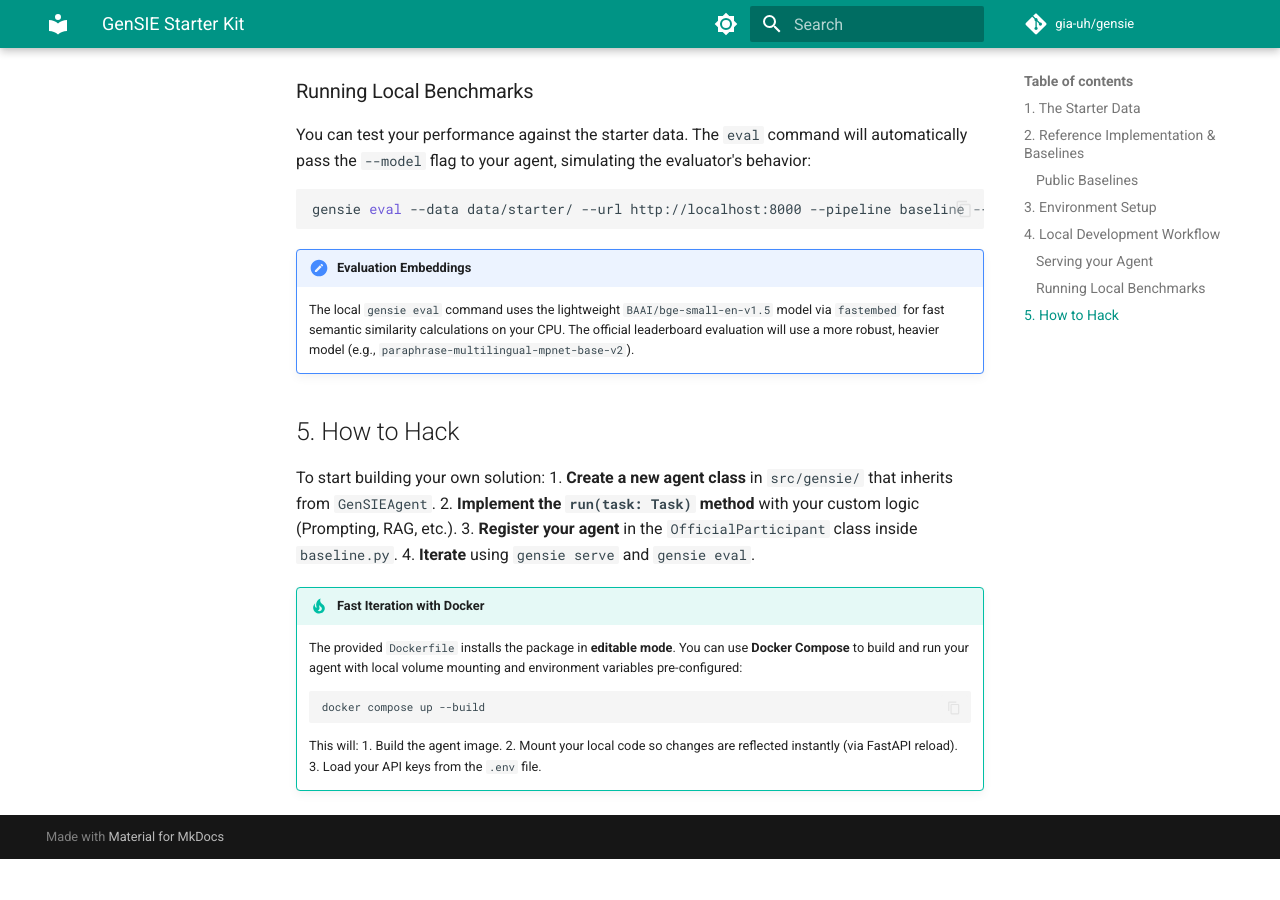
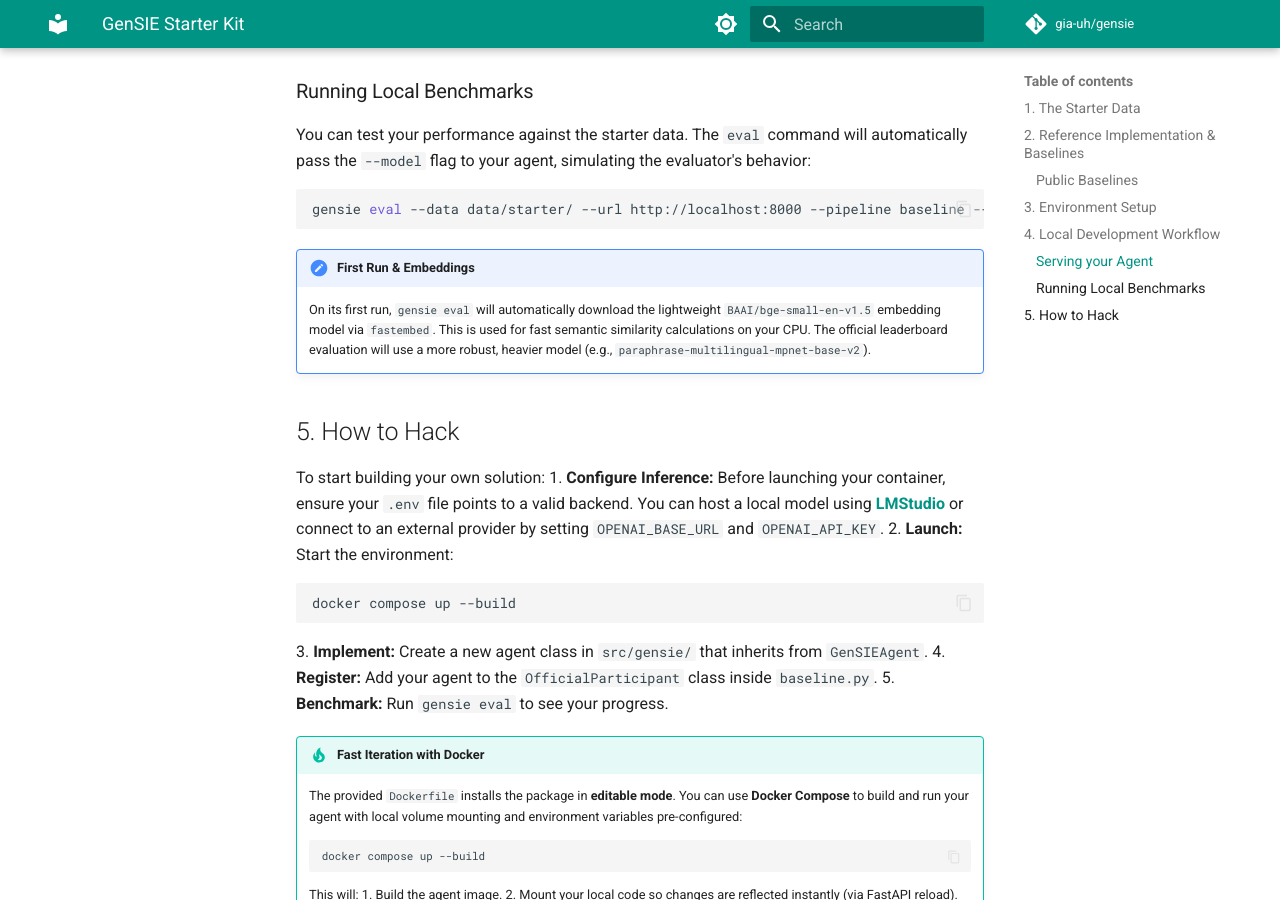
Before and after one commit to gia-uh/gensie, an MkDocs documentation site: the page built from docs/starter-kit.md, in a window 1280 px wide and 900 px high, scrolled down 1680 px. Built offline with MkDocs 1.6.1 and Material for MkDocs 9.7.7, drawn with Linux system fonts in a browser that asks for light colours; comment, search, counter and statistics services are not loaded; before the commit the page ends 2539 px from its top, so only the background shows below that.

Commit message:
docs(starter): clarify embedding download and local setup

````diff
--- a/docs/starter-kit.md
+++ b/docs/starter-kit.md
@@ -52,16 +52,20 @@
 gensie eval --data data/starter/ --url http://localhost:8000 --pipeline baseline --model gpt-4o-mini
 ```
 
-!!! note "Evaluation Embeddings"
-    The local `gensie eval` command uses the lightweight `BAAI/bge-small-en-v1.5` model via `fastembed` for fast semantic similarity calculations on your CPU. The official leaderboard evaluation will use a more robust, heavier model (e.g., `paraphrase-multilingual-mpnet-base-v2`).
+!!! note "First Run & Embeddings"
+    On its first run, `gensie eval` will automatically download the lightweight `BAAI/bge-small-en-v1.5` embedding model via `fastembed`. This is used for fast semantic similarity calculations on your CPU. The official leaderboard evaluation will use a more robust, heavier model (e.g., `paraphrase-multilingual-mpnet-base-v2`).
 
 ## 5. How to Hack
 
 To start building your own solution:
-1.  **Create a new agent class** in `src/gensie/` that inherits from `GenSIEAgent`.
-2.  **Implement the `run(task: Task)` method** with your custom logic (Prompting, RAG, etc.).
-3.  **Register your agent** in the `OfficialParticipant` class inside `baseline.py`.
-4.  **Iterate** using `gensie serve` and `gensie eval`.
+1.  **Configure Inference:** Before launching your container, ensure your `.env` file points to a valid backend. You can host a local model using [**LMStudio**](https://lmstudio.ai/) or connect to an external provider by setting `OPENAI_BASE_URL` and `OPENAI_API_KEY`.
+2.  **Launch:** Start the environment:
+    ```bash
+    docker compose up --build
+    ```
+3.  **Implement:** Create a new agent class in `src/gensie/` that inherits from `GenSIEAgent`.
+4.  **Register:** Add your agent to the `OfficialParticipant` class inside `baseline.py`.
+5.  **Benchmark:** Run `gensie eval` to see your progress.
 
 !!! tip "Fast Iteration with Docker"
     The provided `Dockerfile` installs the package in **editable mode**. You can use **Docker Compose** to build and run your agent with local volume mounting and environment variables pre-configured:
````
